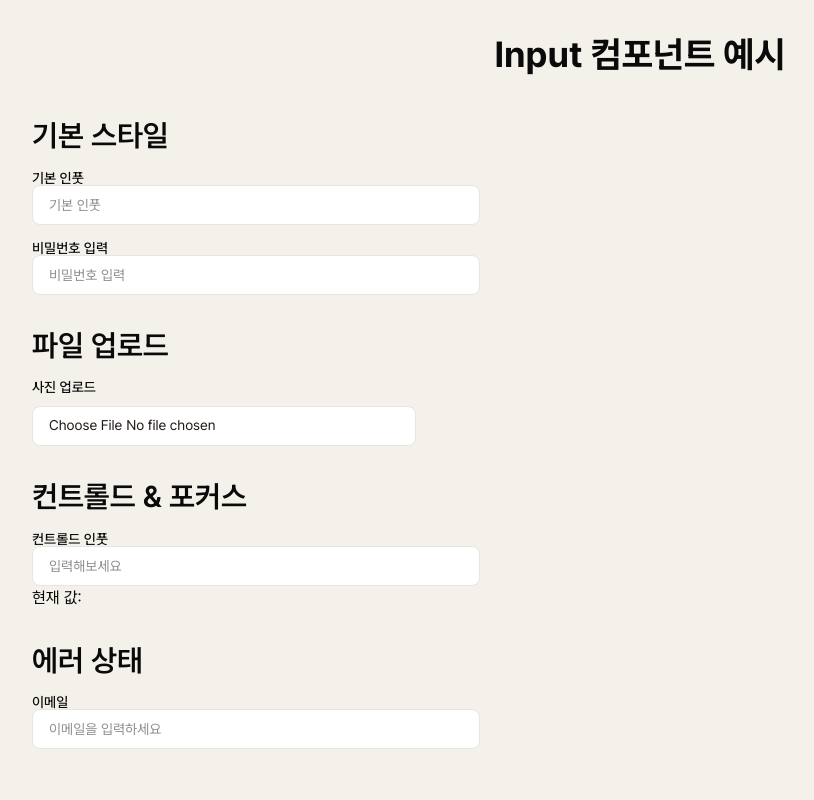
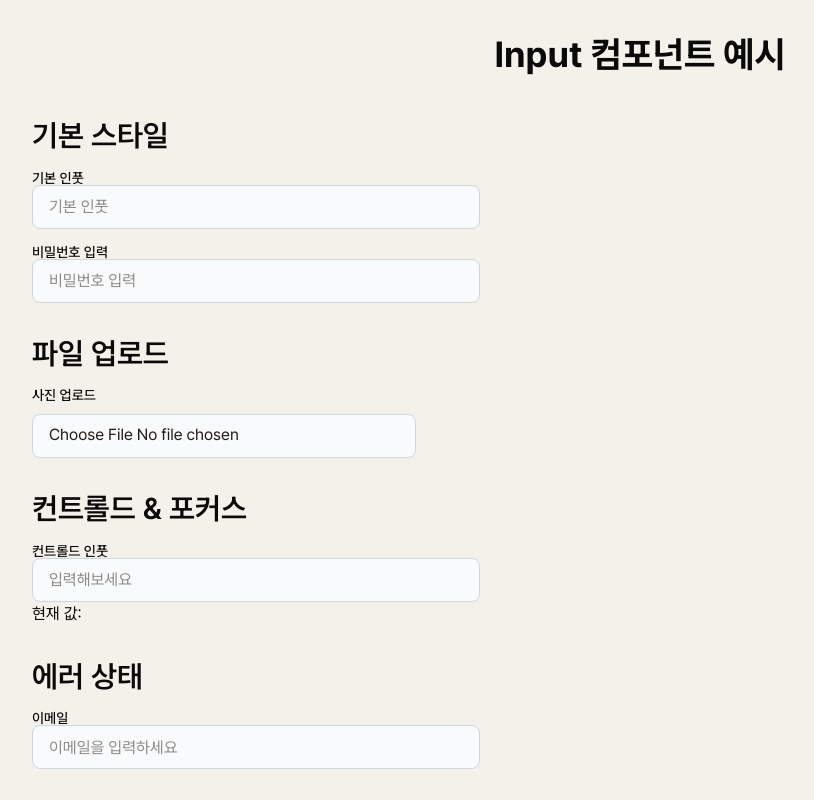
Before and after one commit to toosign00/Final-04-4vely, a Next.js app: page /example/input in a window 1280 px wide. Shown: the top 800 px of the page, without its empty margins (0-814 px from the left). Built offline with nearby package versions, Linux system fonts and the light colour scheme.

Commit message:
✨ feat: add and update common Checkbox and Input components
- Add: Checkbox component based on @radix-ui/react-checkbox
- Update: Existing Input component structure and style adjustments
Close #10

```diff
--- /dev/null
+++ b/src/components/ui/Checkbox.tsx
@@ -0,0 +1,26 @@
+'use client';
+
+import * as CheckboxPrimitive from '@radix-ui/react-checkbox';
+import { CheckIcon } from 'lucide-react';
+import * as React from 'react';
+
+import { cn } from '@/lib/utils';
+
+function Checkbox({ className, ...props }: React.ComponentProps<typeof CheckboxPrimitive.Root>) {
+  return (
+    <CheckboxPrimitive.Root
+      data-slot='checkbox'
+      className={cn(
+        'peer border-input dark:bg-input/30 data-[state=checked]:bg-primary data-[state=checked]:text-primary-foreground dark:data-[state=checked]:bg-primary data-[state=checked]:border-primary focus-visible:border-ring focus-visible:ring-ring/50 aria-invalid:ring-destructive/20 dark:aria-invalid:ring-destructive/40 aria-invalid:border-destructive size-5 shrink-0 rounded-[4px] border outline-none focus-visible:ring-[3px] disabled:cursor-not-allowed disabled:opacity-50',
+        className,
+      )}
+      {...props}
+    >
+      <CheckboxPrimitive.Indicator data-slot='checkbox-indicator' className='flex items-center justify-center text-current transition-none'>
+        <CheckIcon className='size-4' />
+      </CheckboxPrimitive.Indicator>
+    </CheckboxPrimitive.Root>
+  );
+}
+
+export { Checkbox };
--- a/src/components/ui/Input.tsx
+++ b/src/components/ui/Input.tsx
@@ -10,11 +10,11 @@ function Input({ className, type, ...props }: React.ComponentProps<'input'>) {
       // 디자인 시스템에 맞춘 스타일 적용
       className={cn(
         // 폰트, 배경, 테두리, 컬러 등
-        'font-pretendard border-border-default placeholder:text-surface0 text-secondary border bg-white',
+        'font-pretendard placeholder:text-surface0 text-secondary border border-gray-300 bg-gray-50',
         // 크기 및 패딩
-        'flex h-10 w-full min-w-0 rounded-md px-4 py-2 text-base md:text-sm',
+        'flex h-11 w-full rounded-md px-4 py-2 text-sm md:text-base',
         // 포커스 스타일
-        'focus-visible:border-primary-500 focus-visible:ring-primary-100 focus-visible:ring-2 focus-visible:outline-none',
+        'focus-visible:border-secondary focus-visible:ring-secondary focus-visible:ring-1 focus-visible:outline-none',
         // 에러 상태
         'aria-invalid:border-error aria-invalid:ring-error/20',
         // 비활성화
```
